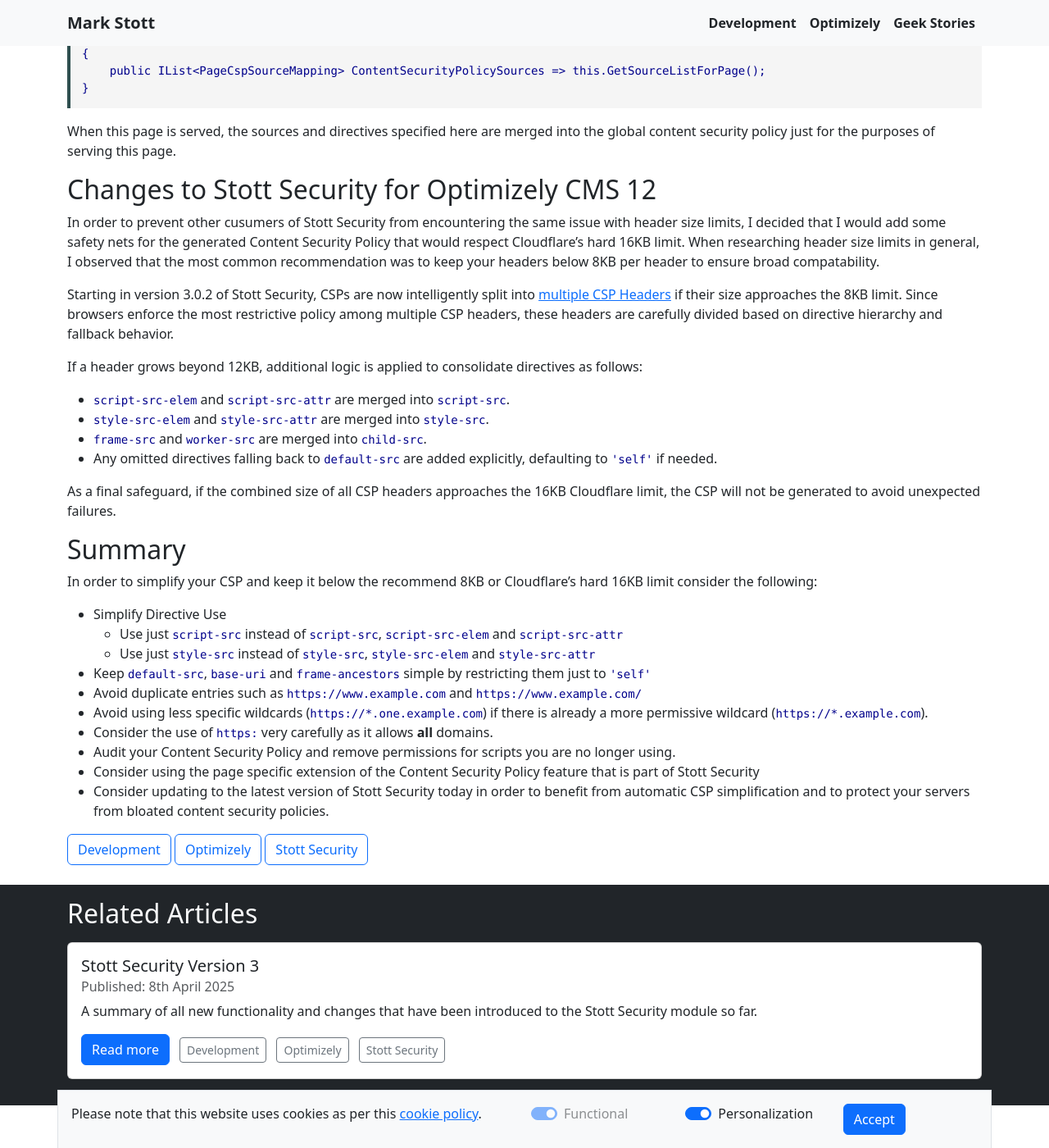
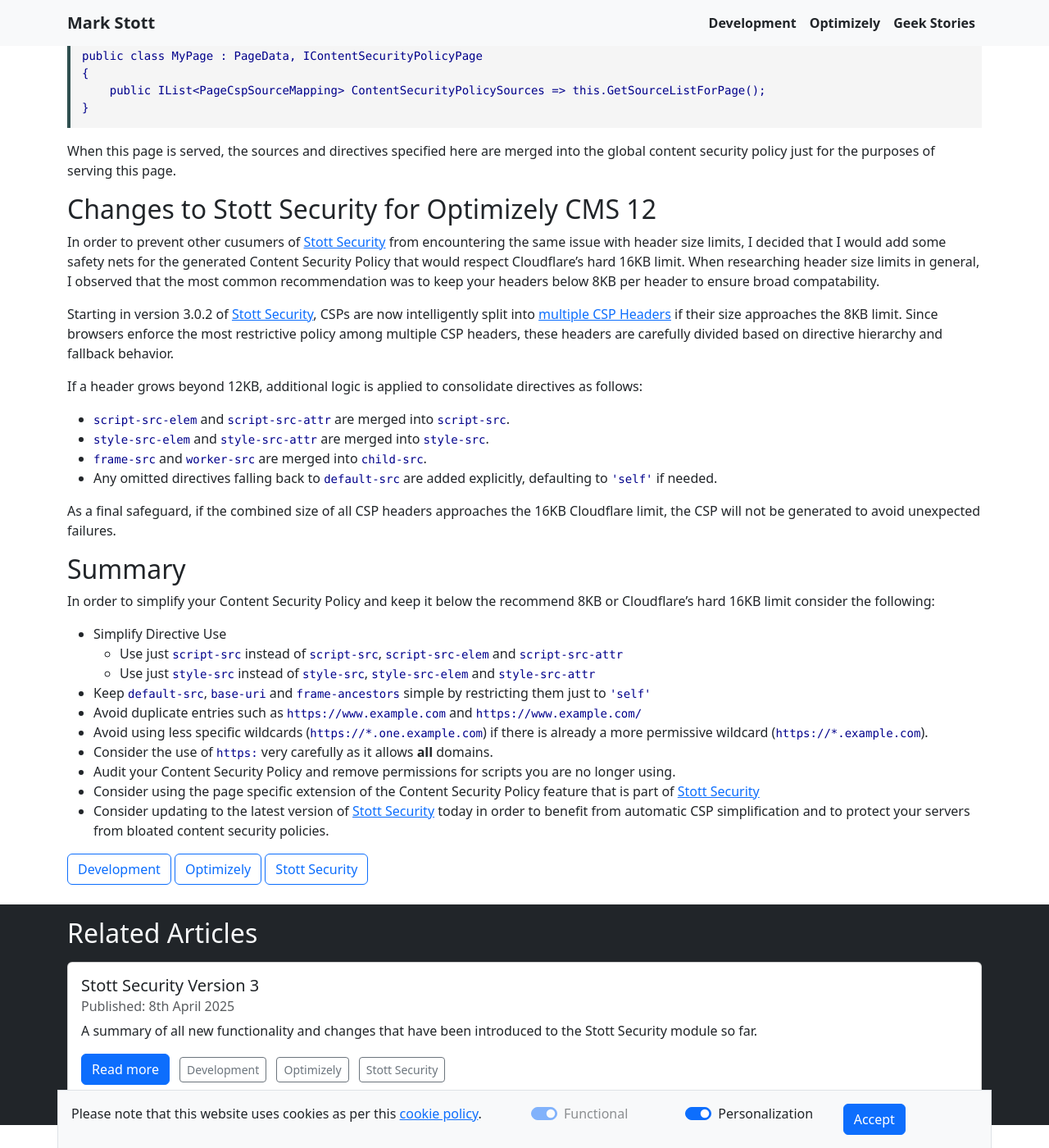
Before and after one commit to GeekInTheNorth/GeekInTheNorth.github.io, a Jekyll site: the page built from _posts/2025-08-01-optimize-your-csp.md, in a window 1280 px wide and 1400 px high, scrolled down 4516 px. Shown: the whole window at 82% size. Built offline with Jekyll 4.4.1, drawn with Linux system fonts in a browser that asks for light colours; some of the changed text lies outside the part shown.

Commit message:
Tweak CSP optimization some more and publish it.

````diff
--- a/_posts/2025-08-01-optimize-your-csp.md
+++ b/_posts/2025-08-01-optimize-your-csp.md
@@ -17,7 +17,7 @@
 
 As the Stott Security module continues to gain traction across a growing number of Optimizely CMS solutions, I’ve encountered a broader and often more complex range of Content Security Policies (CSPs). Earlier this year, two separate clients reported that their websites were not responding as intended. After investigation, the root cause wasn’t the application server, it was **Cloudflare silently dropping the response** due to excessive header size.
 
-In both cases, the CSP contained over 220–250 domain entries. After reviewing and optimizing their policies, I was able to resolve the issue by reducing the CSP size by 30–50%. In this article, I’ll share common CSP pitfalls and practical techniques to simplify your policy, helping you avoid silent failures and stay within browser and CDN limits.
+In both cases, the Content Security Policy (CSP) contained over 220–250 domain entries. After reviewing and optimizing their policies, I was able to resolve the issue by reducing the size of the by 30–50%. In this article, I’ll share common CSP pitfalls and practical techniques to simplify your policy, helping you avoid silent failures and stay within browser and CDN limits.
 
 > 💡 **Cloudflare Header Limits**
 > "Cloudflare will drop any HTTP response where the combined headers exceed 32KB or a single header exceeds 16KB."
@@ -44,7 +44,7 @@
 
 ### 2. Keep `default-src` simple
 
-The `default-src` directive serves as a fallback for most other CSP directives. If a directive like `script-src` or `img-src` isn't explicitly defined, the browser will fall back to whatever you've set in `default-src`. To reduce complexity and prevent overly permissive defaults, it's best to keep `default-src` as tight as possible. Ideally restricted to your own domain or even disabled altogether.
+The `default-src` directive serves as a fallback for most other Content Security Policy directives. If a directive like `script-src` or `img-src` isn't explicitly defined, the browser will fall back to whatever you've set in `default-src`. To reduce complexity and prevent overly permissive defaults, it's best to keep `default-src` as tight as possible. Ideally restricted to your own domain or even disabled altogether.
 
 Here are three practical options:
 
@@ -86,15 +86,15 @@
 frame-ancestors 'self'; https://*.mydomain.com https://*.optimizely.com;
 ```
 
-### 5. Avoid duplicate entries in your CSP
+### 5. Avoid duplicate entries
 
-In the example CSPs that I reviewed, I noted that there were multiple instances of the same domain being added twice.  Both with a trailing slash and without it like so:
+In the Content Security Policies that I reviewed, I noted that there were multiple instances of the same domain being added twice.  Both with and without a trailing slash like so:
 
 ```csp
 script-src 'self' https://www.example.com https://www.example.com/
 ```
 
-In a CSP, these two forms are functionally identical. The trailing slash has **no effect** when the source is just a host (i.e. no path). Browsers treat both as allowing all content from the origin `https://www.example.com`.
+In a Content Security Policy, these two forms are functionally identical. The trailing slash has **no effect** when the source is just a host (i.e. no path). Browsers treat both as allowing all content from the origin `https://www.example.com`.
 
 **Simplify your policy** by removing duplicates and keeping only one clean version:
 
@@ -150,9 +150,9 @@
 
 But what happens when you stop using one of those tools?
 
-It's easy to forget to remove those permissions from your CSP. Over time, this results in bloated, outdated, and potentially less secure policies.
+It's easy to forget to remove those permissions from your Content Security Policy. Over time, this results in bloated, outdated, and potentially less secure policies.
 
-The **Stott Security** module includes features that make auditing easier:
+The [Stott Security](https://github.com/GeekInTheNorth/Stott.Security.Optimizely) module includes features that make auditing easier:
 
 1. Navigate to the **Stott Security Interface**
 2. On the **Tools** page, export your current security configuration
@@ -194,9 +194,9 @@
 
 ## Changes to Stott Security for Optimizely CMS 12
 
-In order to prevent other cusumers of Stott Security from encountering the same issue with header size limits, I decided that I would add some safety nets for the generated Content Security Policy that would respect Cloudflare's hard 16KB limit. When researching header size limits in general, I observed that the most common recommendation was to keep your headers below 8KB per header to ensure broad compatability.
+In order to prevent other cusumers of [Stott Security](https://github.com/GeekInTheNorth/Stott.Security.Optimizely) from encountering the same issue with header size limits, I decided that I would add some safety nets for the generated Content Security Policy that would respect Cloudflare's hard 16KB limit. When researching header size limits in general, I observed that the most common recommendation was to keep your headers below 8KB per header to ensure broad compatability.
 
-Starting in version 3.0.2 of Stott Security, CSPs are now intelligently split into [multiple CSP Headers](https://content-security-policy.com/examples/multiple-csp-headers/) if their size approaches the 8KB limit. Since browsers enforce the most restrictive policy among multiple CSP headers, these headers are carefully divided based on directive hierarchy and fallback behavior.
+Starting in version 3.0.2 of [Stott Security](https://github.com/GeekInTheNorth/Stott.Security.Optimizely), CSPs are now intelligently split into [multiple CSP Headers](https://content-security-policy.com/examples/multiple-csp-headers/) if their size approaches the 8KB limit. Since browsers enforce the most restrictive policy among multiple CSP headers, these headers are carefully divided based on directive hierarchy and fallback behavior.
 
 If a header grows beyond 12KB, additional logic is applied to consolidate directives as follows:
 
@@ -209,7 +209,7 @@
 
 ## Summary
 
-In order to simplify your CSP and keep it below the recommend 8KB or Cloudflare's hard 16KB limit consider the following:
+In order to simplify your Content Security Policy and keep it below the recommend 8KB or Cloudflare's hard 16KB limit consider the following:
 
 - Simplify Directive Use
   - Use just `script-src` instead of `script-src`, `script-src-elem` and `script-src-attr`
@@ -219,5 +219,5 @@
 - Avoid using less specific wildcards (`https://*.one.example.com`) if there is already a more permissive wildcard (`https://*.example.com`).
 - Consider the use of `https:` very carefully as it allows **all** domains.
 - Audit your Content Security Policy and remove permissions for scripts you are no longer using.
-- Consider using the page specific extension of the Content Security Policy feature that is part of Stott Security
-- Consider updating to the latest version of Stott Security today in order to benefit from automatic CSP simplification and to protect your servers from bloated content security policies.
+- Consider using the page specific extension of the Content Security Policy feature that is part of [Stott Security](https://github.com/GeekInTheNorth/Stott.Security.Optimizely)
+- Consider updating to the latest version of [Stott Security](https://github.com/GeekInTheNorth/Stott.Security.Optimizely) today in order to benefit from automatic CSP simplification and to protect your servers from bloated content security policies.
````
